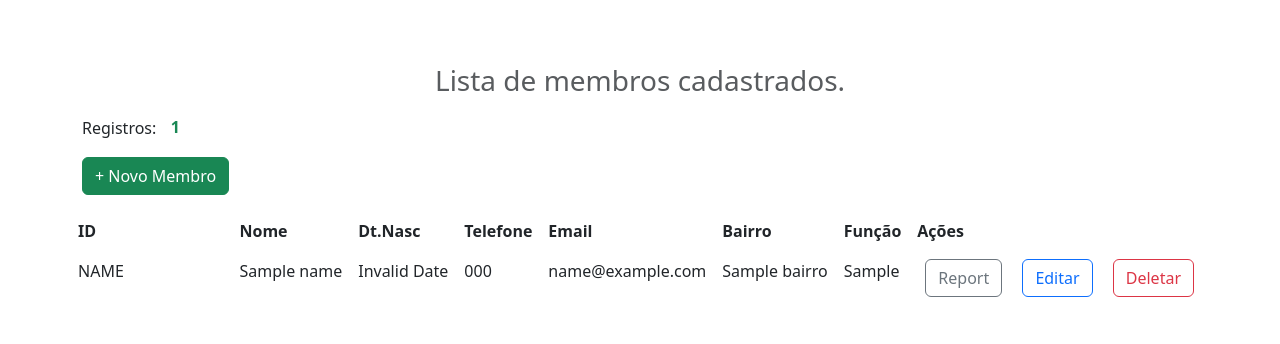
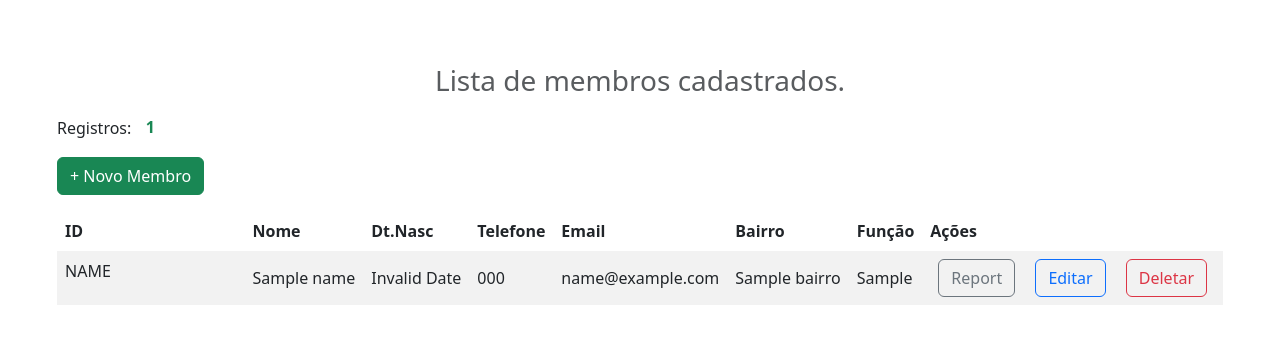
Before and after one commit to ageuribeiro/Orion, a Flask app: page /read in a window 1280 px wide. Shown: the part 56-400 px from the top of the page. Run offline with Flask 2, Linux system fonts and the light colour scheme; the visitor is signed in with stand-in values (Sample User, id 1); a database or web service that is not in the repository returns one stand-in record (values such as "Sample title"); data that the repository does not hold is empty.

Commit message:
update new

```diff
--- a/app.py
+++ b/app.py
@@ -177,6 +177,7 @@ def add():
 # Rota para editar dados
 @app.route('/edit/<key>', methods=['GET', 'POST'])
 def edit(key):
+
     if request.method == "POST":
         new_nome = request.form['nome']
         new_pai = request.form['pai']
@@ -242,14 +243,20 @@ def edit(key):
 
         update_data(key, new_data)
 
-        flash("Dados atualizados com sucesso","success")
+        flash("Dados atualizados com sucesso", "success")
         return redirect('/read')
     else:
-        data = read_data()
-        if key in data:
-            return render_template("edit.html", key=key, data=data[key])
+        url = "https://appweb-orion-php-default-rtdb.firebaseio.com/members/{key}.json"
+        response = requests.get(url)
+
+        if response.status_code == 200:
+            data = response.json()
+            print(data)
+            return render_template("edit.html", key=key, data=data)
         else:
-            return "Chave Inválida."
+            flash("Chave inválida", "error")
+            return redirect('/read')
+
 
 
 # Rota para exibir os dados do membro e gerar o PDF
@@ -316,8 +323,7 @@ def delete_data(key):
     response = requests.delete(url_delete)
     if response.status_code == 200:
         print('Dados excluidos com sucesso.')
-        print(key)
-        print(url_delete)
+
     else:
         print('Erro ao excluir dados.')
 
@@ -326,4 +332,4 @@ def report_data(key):
     url_report = f"https://appweb-orion-php-default-rtdb.firebaseio.com/members/{key}.json"
 # Inicialização da aplicação Flask
 if __name__=='__main__':
-    app.run(debug=True)
+    app.run(debug=True, port=911)
--- /dev/null
+++ b/static/css/style.css
@@ -0,0 +1,18 @@
+*{
+    margin: 0;
+    padding: 0;
+}
+
+.text-underline{
+    text-decoration: underline;
+}
+
+.container-custom{
+    margin-left: 45px;
+    margin-right: 45px;
+}
+
+/* Estilos para telas menores que 600 pixels */
+@media (min-width:120px) and (max-width: 600px){
+
+}
--- a/templates/edit.html
+++ b/templates/edit.html
@@ -3,7 +3,7 @@
 <div class="row">
     <div class="col-12 mx-auto">
         <h3>Editar Membro</h3>
-        <form action="/edit/{{key}}" method="post">
+        <form action="/edit/{{ key }}" method="post">
             <table class="table">
                 <tr>
                     <td>
--- a/templates/layout.html
+++ b/templates/layout.html
@@ -6,6 +6,7 @@
     <meta name="viewport" content="width=device-width, initial-scale=1.0">
     <link href="https://cdn.jsdelivr.net/npm/bootstrap@5.3.0/dist/css/bootstrap.min.css" rel="stylesheet">
     <link rel="stylesheet" href="https://cdnjs.cloudflare.com/ajax/libs/font-awesome/6.0.0-beta2/css/all.min.css"/>
+    <link rel="stylesheet" href="/static/css/style.css" type="text/css" media="all"/>
     <link rel="shortcut icon" href="/static/img/logo_ad.png" type="image/x-icon">
     <style>
         tr, td, th {
--- a/templates/read.html
+++ b/templates/read.html
@@ -1,12 +1,13 @@
 {% extends 'layout.html' %}
 {% block body %}
 
-<div class="container">
+<div class="container-custom">
     <div class="row mt-5 mb-5">
         <h3 class="text-center text-muted mb-3">Lista de membros cadastrados.</h3>
         <p> Registros: <span class="badge badge-primary text-success fs-6">{{ record_count }}</span></p>
         <p class="text-right"><a href="/add" class="btn btn-success"> + Novo Membro </a></p>
-        <table class="table no-border table-fixed">
+        <div class="table-responsive">
+            <table class="table table-striped table-fixed">
                 <thead>
                   <tr>
                     <th scope="col" style="width: 100px"><div class="text-truncate">ID</div></th>
@@ -23,21 +24,23 @@
                     {% for key, data in data.items() %}
                         <tr>
                             <td class="text-uppercase w-100"><div class="text-truncate">{{key}}</div></td>
-                        <td class="w-100"><div class="text-truncate">{{data.nome}}</div></td>
-                        <td class="w-100"><div class="text-truncate date-format" aria-placeholder="dd/mm/yyyy">{{data.data_nasc}}</div></td>
-                        <td class="w-100"><div class="text-truncate">{{data.telefone}}</div></td>
-                        <td class="w-100"><div class="text-truncate">{{data.email}}</div></td>
-                        <td class="w-100"><div class="text-truncate">{{data.bairro}}</div></td>
-                        <td class="w-100"><div class="text-truncate">{{data.cargo_na_igreja}}</div></td>
+                            <td class="w-100 align-middle"><div class="text-truncate">{{data.nome}}</div></td>
+                            <td class="w-100 align-middle"><div class="text-truncate date-format" aria-placeholder="dd/mm/yyyy">{{data.data_nasc}}</div></td>
+                            <td class="w-100 align-middle"><div class="text-truncate">{{data.telefone}}</div></td>
+                            <td class="w-100 align-middle"><div class="text-truncate">{{data.email}}</div></td>
+                            <td class="w-100 align-middle"><div class="text-truncate">{{data.bairro}}</div></td>
+                            <td class="w-100 align-middle"><div class="text-truncate">{{data.cargo_na_igreja}}</div></td>
                             <td class="d-flex"><div class="text-truncate">
-                            <a href="/report/{{ key }}" class="btn btn-outline-secondary mx-2">Report</a>
-                            <a href="/edit/{{ key }}" class="btn btn-outline-primary mx-2 " title="Editar Membro">Editar</a>
-                            <a href="/delete/{{ key }}" class="btn btn-outline-danger mx-2" title="Deletar Membro">Deletar</a></div>
+                                <a href="/report/{{key}}" class="btn btn-outline-secondary mx-2">Report</a>
+                                <a href="/edit/{{key}}" class="btn btn-outline-primary mx-2 " title="Editar Membro">Editar</a>
+                                <a href="/delete/{{key}}" class="btn btn-outline-danger mx-2" title="Deletar Membro">Deletar</a></div>
                             </td>
                         </tr>
                   {% endfor %}
                 </tbody>
             </table>
+        </div>
+
     </div>
 </div>
 <script>
```
Also changed, not shown: static/css/stylepdf.css (deleted, +0 -8 lines), 3 other files. Lines whose indentation alone changed are shown as unchanged.
